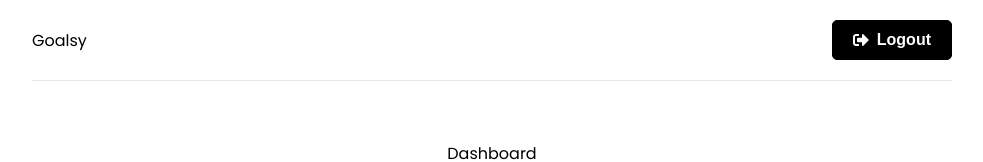
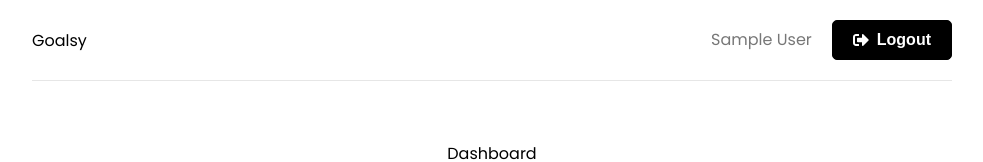
Before and after one commit to Khalil-codes/goals-mern-app, a React (Create React App) app in the folder frontend/: page / in a window 1280 px wide. Shown: the top 162 px of the page, without its empty margins (148-1131 px from the left). Built offline with nearby package versions, Linux system fonts and the light colour scheme; sample sign-in values are in the browser's storage.

Commit message:
Made some UI tweaks

```diff
--- a/frontend/src/components/Header.jsx
+++ b/frontend/src/components/Header.jsx
@@ -34,11 +34,16 @@ const Header = () => {
                         </li>
                     </>
                 ) : (
-                    <li>
-                        <button className="btn" onClick={handleLogout}>
-                            <FaSignOutAlt /> Logout
-                        </button>
-                    </li>
+                    <>
+                        <li>
+                            <span>{user?.name}</span>
+                        </li>
+                        <li>
+                            <button className="btn" onClick={handleLogout}>
+                                <FaSignOutAlt /> Logout
+                            </button>
+                        </li>
+                    </>
                 )}
             </ul>
         </header>
--- a/frontend/src/index.css
+++ b/frontend/src/index.css
@@ -62,12 +62,12 @@ h3 {
     margin-left: 20px;
 }
 
-.header ul li a {
+.header ul li a, .header ul li span {
     display: flex;
     align-items: center;
 }
 
-.header ul li a:hover {
+.header ul li a:hover, .header ul li span {
     color: #777;
 }
 
```
